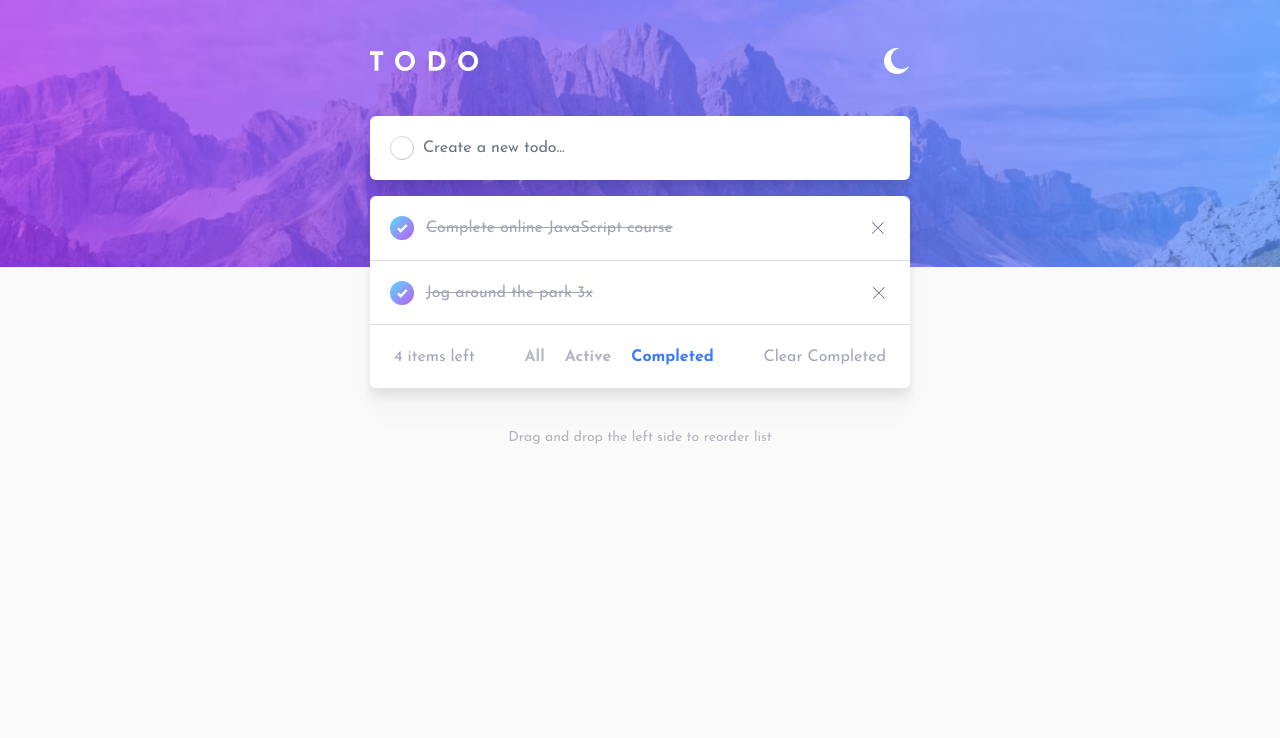
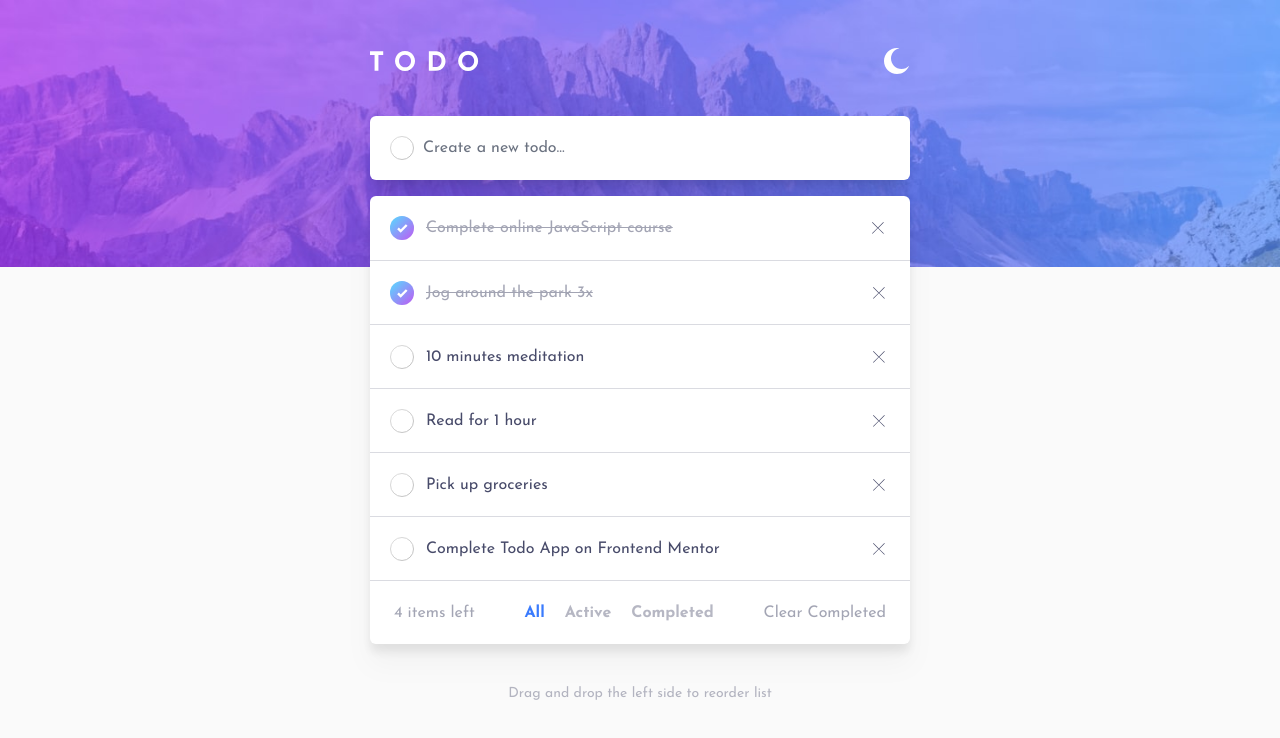
Before and after one commit to Hugo-Farias/fem-todo-app, a React (Vite) app: page / in a window 1280 px wide. Shown: the top 738 px of the page. Built offline with nearby package versions, Linux system fonts and the light colour scheme.

Commit message:
trying to fix reordering

```diff
--- a/src/App.tsx
+++ b/src/App.tsx
@@ -31,10 +31,14 @@ export type dataType = typeof dummy;
 
 export type filterT = "all" | "active" | "completed";
 
+type hiddenT = Set<{ index: number; data: dataType[0] }>;
+
+const hiddenArr: hiddenT = new Set();
+
 function App() {
   const inputType = useInputType();
   const textInputRef = useRef<ElementRef<"input">>(null);
-  const [filter, setFilter] = useState<filterT>("completed");
+  const [filter, setFilter] = useState<filterT>("all");
   const [data, setData] = useState<dataType>(
     getLocalStorage(storageListKey, dummy),
   );
@@ -52,10 +56,10 @@ function App() {
     );
   }, [darkmode]);
 
-  //TODO fix bug deleting completed tasks when reordering while fitered by 'active'
+  //TODO fix bug deleting completed tasks when reordering while fitered
+
   // useEffect(() => {
-  //   data.forEach((v) => console.log(v));
-  //   setLocalStorage(storageListKey, data);
+  //   console.log(hiddenArr);
   // }, [data]);
 
   const handleAdd = function () {
@@ -104,20 +108,29 @@ function App() {
           <Reorder.Group
             axis="y"
             values={data}
-            onReorder={setData}
+            onReorder={(e) => {
+              if (filter === "active") {
+                const tempArr = data.map((v) => !v.marked);
+                hiddenArr.forEach((v) => tempArr.splice(v.index, 1, v.data));
+                console.log(tempArr);
+              }
+              return setData(e);
+            }}
             className="w-full divide-y divide-content/20 text-content drop-shadow-xl"
           >
             <AnimatePresence>
               {data.map((v) => {
-                const hide =
-                  (filter === "active" && v.marked) ||
-                  (filter === "completed" && !v.marked);
+                if (
+                  (filter === "completed" && !v.marked) ||
+                  (filter === "active" && v.marked)
+                ) {
+                  return null;
+                }
 
                 return (
                   <ListItem
                     key={v.id}
                     data={v}
-                    hidden={hide}
                     remove={(id) => {
                       if (!id) return;
                       setData((prev) => deleteFromList(prev, id));
--- a/src/component/ListItem.tsx
+++ b/src/component/ListItem.tsx
@@ -10,10 +10,9 @@ type propT = {
   data: dataType[number];
   remove: (id: number) => void;
   mark: (id: number) => void;
-  hidden: boolean;
 };
 
-function ListItem({ data, remove, mark, hidden }: propT) {
+function ListItem({ data, remove, mark }: propT) {
   const [isDragState, setIsDragState] = useState<boolean>(false);
   const inputType = useInputType();
   const controls = useDragControls();
@@ -33,7 +32,7 @@ function ListItem({ data, remove, mark, hidden }: propT) {
         if (isDragState) return;
         mark(data.id);
       }}
-      className={`${hidden && "hidden"} group relative flex h-12 select-none items-center gap-3 bg-bkg transition-colors first:rounded-t-md last:rounded-b-xl hover:cursor-pointer md:h-16`}
+      className={`group relative flex h-12 select-none items-center gap-3 bg-bkg transition-colors first:rounded-t-md hover:cursor-pointer md:h-16`}
     >
       <img
         className={`${data.marked || "opacity-50 grayscale"} touch-none py-2 pl-5 group-hover:opacity-100 group-hover:grayscale-0`}
--- a/src/helper.ts
+++ b/src/helper.ts
@@ -21,6 +21,10 @@ export const addToList = function (list: dataType, value: string): dataType {
   return [{ id: new Date().getTime(), name: value, marked: false }, ...list];
 };
 
+export const addToIndex = function (list: dataType, index: number) {
+  return list.splice(index, 1);
+};
+
 export const toggleFromList = function (list: dataType, id: number): dataType {
   return list.map((item) => {
     return item.id === id ? { ...item, marked: !item.marked } : item;
```
